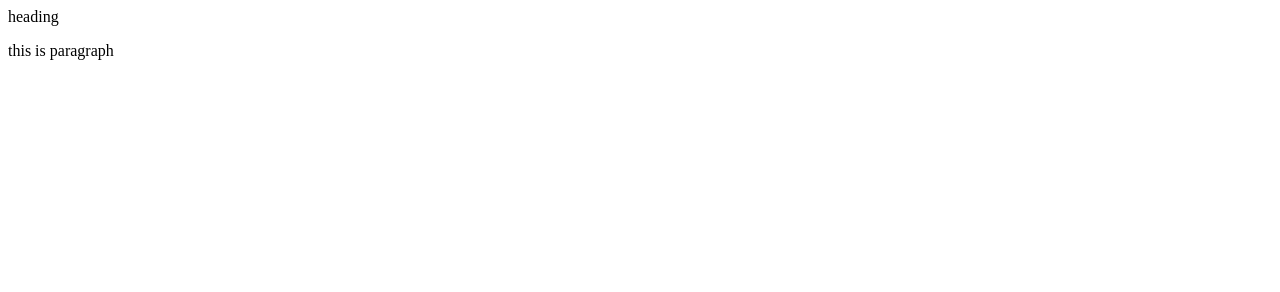
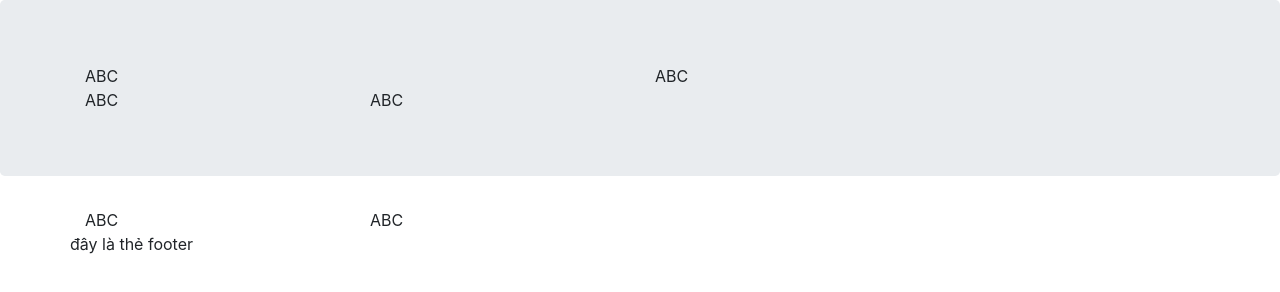
Before and after one commit to LVQT-ss/FERN_201m, a website: page git-test-03/index.html in a window 1280 px wide. Drawn offline with nearby package versions, Linux system fonts and the light colour scheme.

Commit message:
boostrap ferm

```diff
--- a/git-test-03/index.html
+++ b/git-test-03/index.html
@@ -4,11 +4,44 @@
     <meta charset="UTF-8">
     <meta name="viewport" content="width=device-width, initial-scale=1.0">
     <title>Document</title>
+    <link rel="stylesheet" href="node_modules/bootstrap/dist/css/bootstrap-grid.min.css">
+    <link rel="stylesheet" href="https://cdn.jsdelivr.net/npm/bootstrap@4.0.0/dist/css/bootstrap.min.css" integrity="sha384-Gn5384xqQ1aoWXA+058RXPxPg6fy4IWvTNh0E263XmFcJlSAwiGgFAW/dAiS6JXm" crossorigin="anonymous">
+<script src="https://cdn.jsdelivr.net/npm/bootstrap@4.0.0/dist/js/bootstrap.min.js" integrity="sha384-JZR6Spejh4U02d8jOt6vLEHfe/JQGiRRSQQxSfFWpi1MquVdAyjUar5+76PVCmYl" crossorigin="anonymous"></script>
 </head>
 <body>
-    <he>heading</he>
-    <p>
-        this is paragraph
-    </p>
+
+    <div class="jumbotron">
+        <div class="container">
+            <div class="row">
+                <div class="col-12 col-sm-6">ABC</div>
+                <div class="col-12 col-sm">ABC</div>
+            </div>
+
+            <div class="row">
+                <div class="col-12 col-sm-4 col-md-3">ABC</div>
+                <div class="col  col-sm col-md">ABC</div>
+            </div>
+
+        </div>
+    </div>
+
+<section>
+    <div class="container">
+        <div class="row">
+            <div class="col-12 col-sm-4 col-md-3">ABC</div>
+            <div class="col col-sm col-md">ABC</div>
+        </div>
+    </div>
+</section>
+    <footer>
+        <div class="container">
+            <div class="row">
+                đây là thẻ footer
+            </div>
+        </div>
+    </footer>
+    <script src="node_modules/jquery/dist/jquery.slim.min.js"></script>
+    <script src="node_modules/popper.js/dist/umd/popper-utils.min.js"></script>
+    <script src="node_modules/bootstrap/dist/js/bootstrap.min.js"></script>
 </body>
 </html>
```
